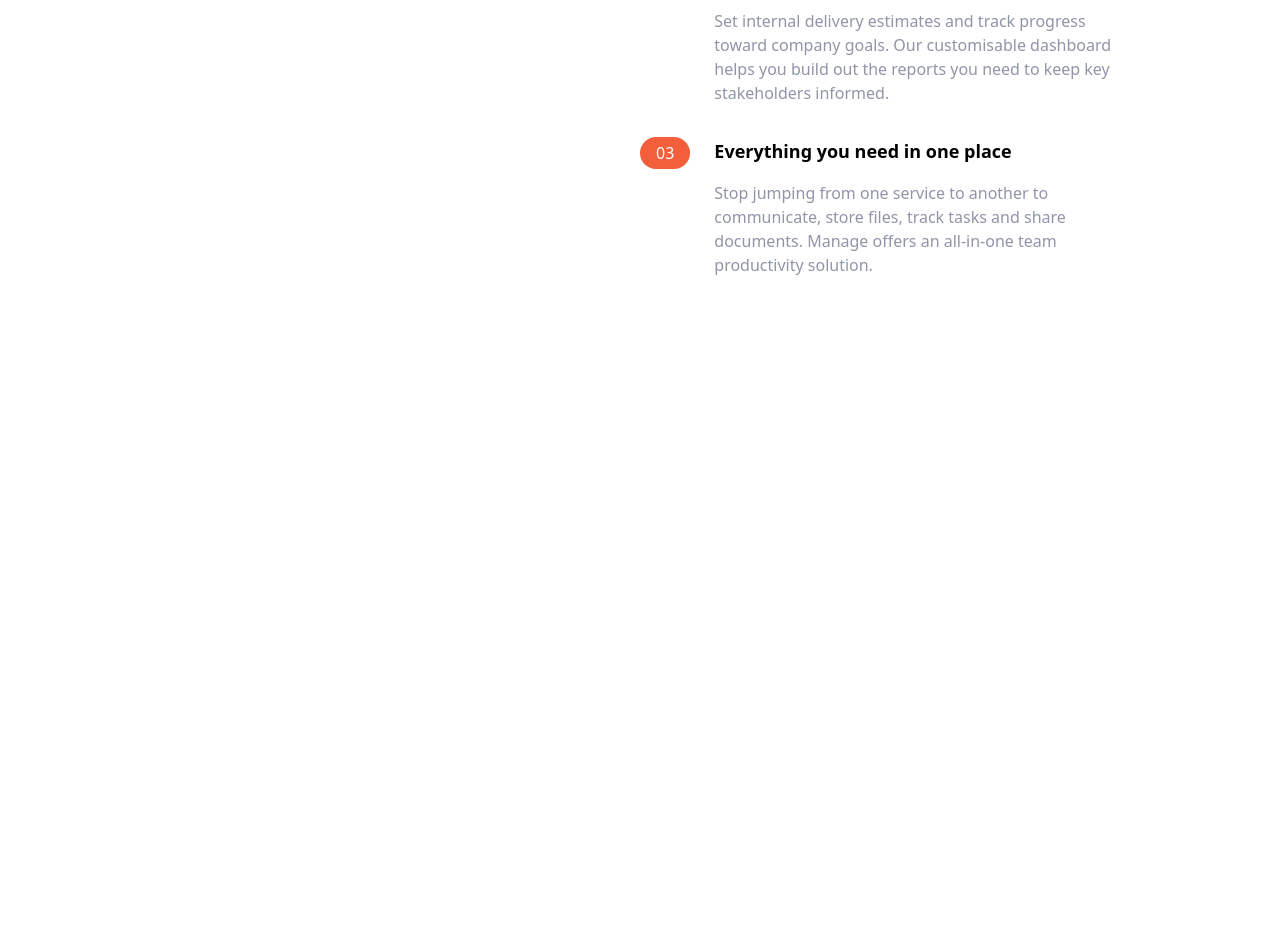
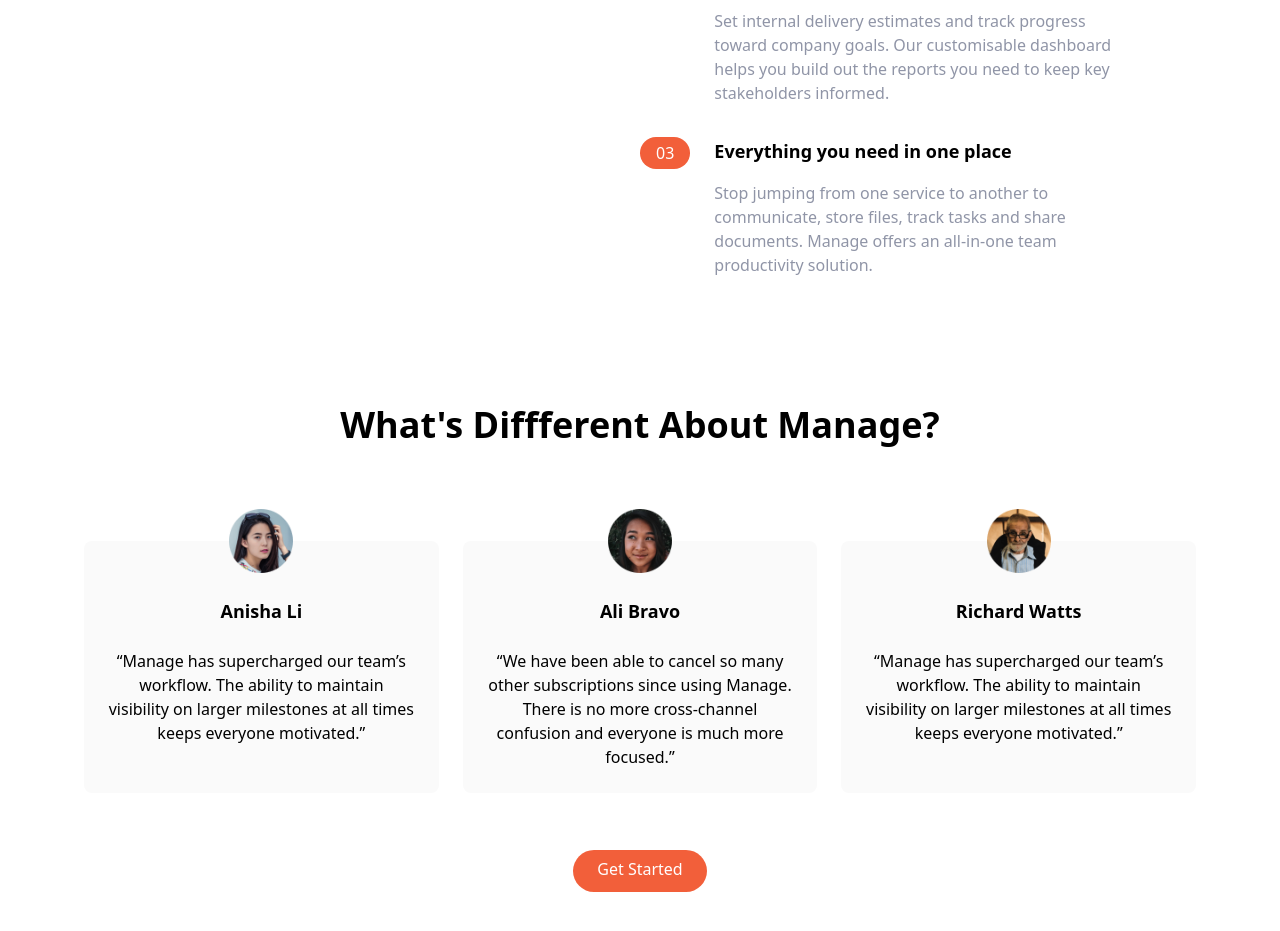
Before and after one commit to PeterSYoo/landing-page-with-tailwindcss, a website: page src/index.html in a window 1280 px wide. Shown: the part 863-1794 px from the top of the page. Before the commit the page ends 1140 px from the top, so only its background shows below. Drawn offline with Linux system fonts and the light colour scheme.

Commit message:
wip: adds testimonials

```diff
--- a/src/index.html
+++ b/src/index.html
@@ -139,6 +139,55 @@
       </div>
     </div>
   </section>
+
+  <!-- Testimonials -->
+  <section id="testimonials">
+    <!-- Container to heading and tesm blocks -->
+    <div class="max-w-6xl px-5 mx-auto mt-32 text-center">
+      <!-- Heading -->
+      <h2 class="text-4xl font-bold text-center">
+        What's Diffferent About Manage?
+      </h2>
+      <!-- Testimonials Container -->
+      <div class="flex flex-col mt-24 md:flex-row md:space-x-6">
+        <!-- Testimonial 1 -->
+        <div class="flex flex-col items-center p-6 space-y-6 rounded-lg bg-veryLightGray md:w-1/3">
+          <img src="img/avatar-anisha.png" class="w-16 -mt-14" alt="" />
+          <h5 class="text-lg font-bold">Anisha Li</h5>
+          <p class="text-sm-text-darkGrayishBlue">
+            “Manage has supercharged our team’s workflow. The ability to
+            maintain visibility on larger milestones at all times keeps
+            everyone motivated.”
+          </p>
+        </div>
+        <!-- Testimonial 2 -->
+        <div class="hidden flex-col items-center p-6 space-y-6 rounded-lg bg-veryLightGray md:flex md:w-1/3">
+          <img src="img/avatar-ali.png" class="w-16 -mt-14" alt="" />
+          <h5 class="text-lg font-bold">Ali Bravo</h5>
+          <p class="text-sm-text-darkGrayishBlue">
+            “We have been able to cancel so many other subscriptions since
+            using Manage. There is no more cross-channel confusion and
+            everyone is much more focused.”
+          </p>
+        </div>
+        <!-- Testimonial 3 -->
+        <div class="hidden flex-col items-center p-6 space-y-6 rounded-lg bg-veryLightGray md:flex md:w-1/3">
+          <img src="img/avatar-richard.png" class="w-16 -mt-14" alt="" />
+          <h5 class="text-lg font-bold">Richard Watts</h5>
+          <p class="text-sm-text-darkGrayishBlue">
+            “Manage has supercharged our team’s workflow. The ability to
+            maintain visibility on larger milestones at all times keeps
+            everyone motivated.”
+          </p>
+        </div>
+      </div>
+      <!-- Button -->
+      <div class="my-16">
+        <a href="#" class="p-3 px-6 pt-2 text-white bg-brightRed rounded-full baseline hover:bg-brightRedLight">Get
+          Started</a>
+      </div>
+    </div>
+  </section>
 </body>
 
 </html>
```
Also changed, not shown: dist/output.css.
